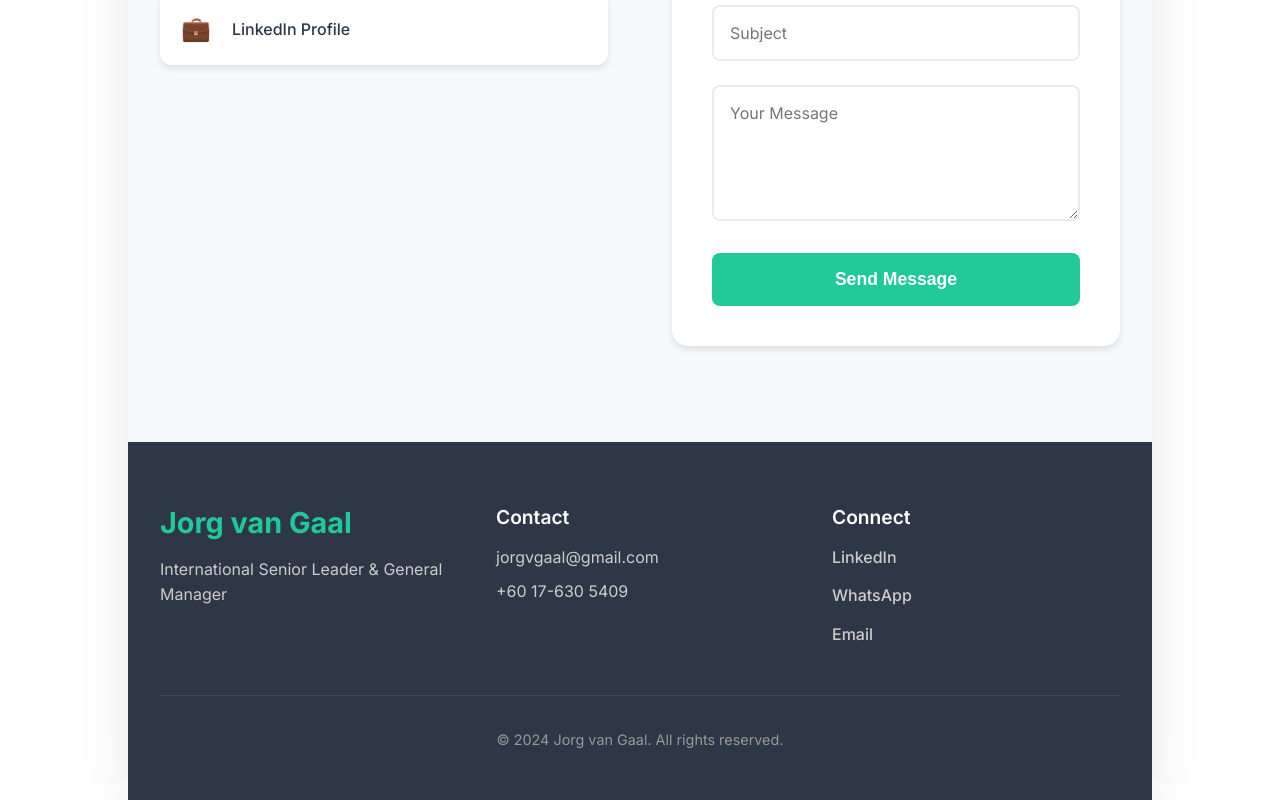
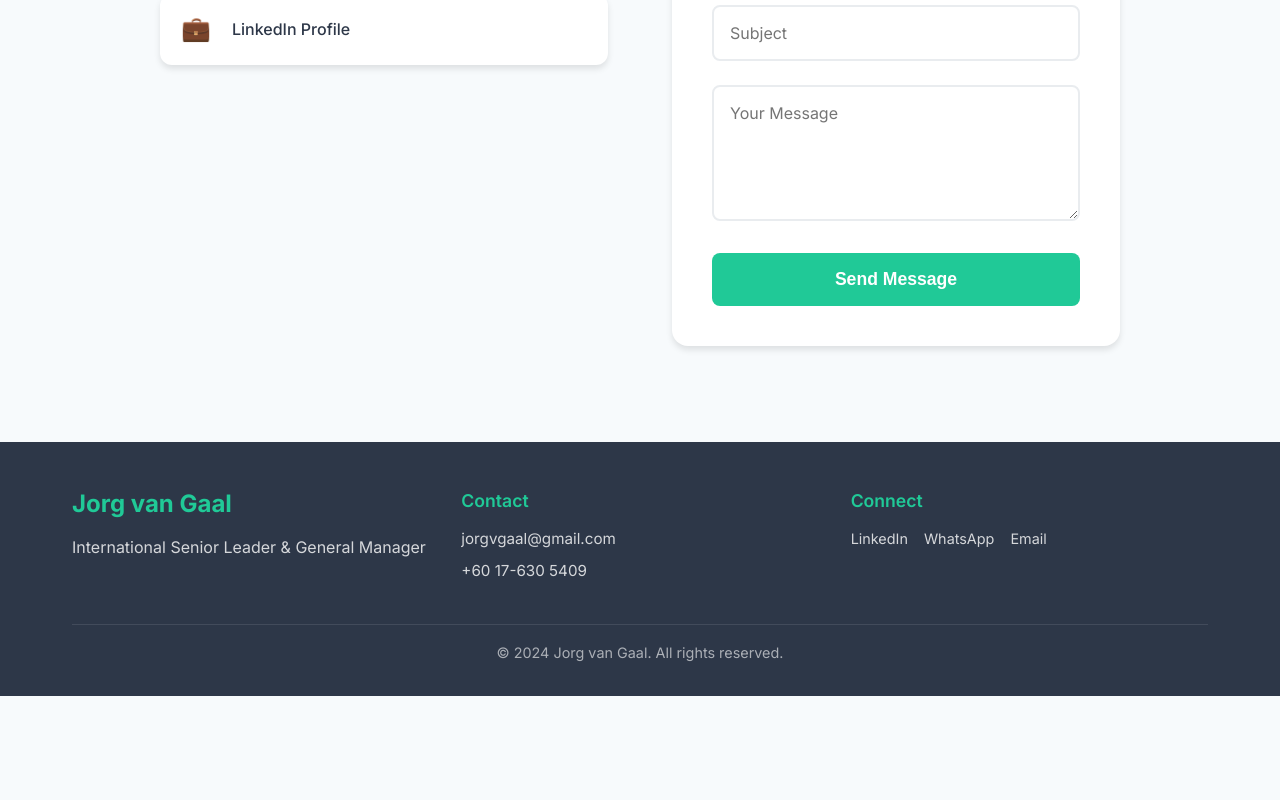
Before and after one commit to MUMBA-Amos/jorgportfolio, a React (Create React App) app: page / in a window 1280 px wide. Shown: the part 9092-9892 px from the top of the page. After the commit the page ends 9788 px from the top, so only its background shows below. Built offline with nearby package versions, Linux system fonts and the light colour scheme; the HTML template or start-up script is replaced by a standard one.

Commit message:
Update layout: 80% main content width with full-width footer

```diff
--- a/src/App.css
+++ b/src/App.css
@@ -22,17 +22,23 @@ body {
     sans-serif;
   line-height: 1.6;
   color: var(--text-dark);
-  background: var(--white);
+  background: var(--background-light);
 }
 
-/* App Container - 80% viewport */
+/* App Container */
 .App {
+  min-height: 100vh;
+  display: flex;
+  flex-direction: column;
+}
+
+/* Main Content - 80% viewport */
+.main-content {
   width: 80%;
   max-width: 1400px;
   margin: 0 auto;
   background: var(--white);
-  box-shadow: 0 0 50px rgba(0, 0, 0, 0.1);
-  min-height: 100vh;
+  flex: 1;
 }
 
 /* Typography */
@@ -73,19 +79,19 @@ a:hover {
 
 /* Responsive Design */
 @media (max-width: 1200px) {
-  .App {
+  .main-content {
     width: 90%;
   }
 }
 
 @media (max-width: 768px) {
-  .App {
+  .main-content {
     width: 95%;
   }
 }
 
 @media (max-width: 480px) {
-  .App {
+  .main-content {
     width: 100%;
   }
 }
--- a/src/App.js
+++ b/src/App.js
@@ -16,6 +16,7 @@ function App() {
   return (
     <div className="App">
       <Header />
+      <div className="main-content">
         <main style={{ paddingTop: '80px' }}>
           <ScrollAnimation>
             <Hero />
@@ -49,6 +50,7 @@ function App() {
             <Contact />
           </ScrollAnimation>
         </main>
+      </div>
       <Footer />
     </div>
   );
--- a/src/components/Footer.css
+++ b/src/components/Footer.css
@@ -1,7 +1,8 @@
 .footer {
   background: var(--text-dark);
   color: var(--white);
-  padding: 4rem 0 2rem;
+  padding: 3rem 0 1rem;
+  width: 100%;
 }
 
 .footer-container {
@@ -13,8 +14,8 @@
 .footer-content {
   display: grid;
   grid-template-columns: repeat(auto-fit, minmax(250px, 1fr));
-  gap: 3rem;
-  margin-bottom: 3rem;
+  gap: 2rem;
+  margin-bottom: 2rem;
 }
 
 .footer-section {
@@ -23,40 +24,42 @@
 }
 
 .footer-title {
-  font-size: 1.8rem;
+  font-size: 1.5rem;
   font-weight: 700;
   margin-bottom: 1rem;
   color: var(--primary-color);
 }
 
 .footer-description {
-  color: #ccc;
+  color: rgba(255, 255, 255, 0.8);
   line-height: 1.6;
+  margin-bottom: 1rem;
 }
 
 .footer-subtitle {
-  font-size: 1.2rem;
+  font-size: 1.1rem;
   font-weight: 600;
   margin-bottom: 1rem;
-  color: var(--white);
+  color: var(--primary-color);
 }
 
 .footer-contact {
-  color: #ccc;
+  color: rgba(255, 255, 255, 0.8);
   margin-bottom: 0.5rem;
-  line-height: 1.6;
+  font-size: 0.95rem;
 }
 
 .social-links {
   display: flex;
-  flex-direction: column;
-  gap: 0.8rem;
+  gap: 1rem;
+  flex-wrap: wrap;
 }
 
 .social-link {
-  color: #ccc;
+  color: rgba(255, 255, 255, 0.8);
+  text-decoration: none;
   transition: color 0.3s ease;
-  font-weight: 500;
+  font-size: 0.9rem;
 }
 
 .social-link:hover {
@@ -64,28 +67,35 @@
 }
 
 .footer-bottom {
-  border-top: 1px solid #444;
-  padding-top: 2rem;
+  border-top: 1px solid rgba(255, 255, 255, 0.1);
+  padding-top: 1rem;
   text-align: center;
 }
 
 .copyright {
-  color: #999;
+  color: rgba(255, 255, 255, 0.6);
   font-size: 0.9rem;
 }
 
 @media (max-width: 768px) {
   .footer {
-    padding: 3rem 0 1.5rem;
+    padding: 2rem 0 1rem;
+  }
+
+  .footer-container {
+    padding: 0 1rem;
   }
 
   .footer-content {
     grid-template-columns: 1fr;
-    gap: 2rem;
-    text-align: center;
+    gap: 1.5rem;
+  }
+
+  .footer-title {
+    font-size: 1.3rem;
   }
 
   .social-links {
-    align-items: center;
+    justify-content: center;
   }
 }
```
Lines whose indentation alone changed are shown as unchanged.
